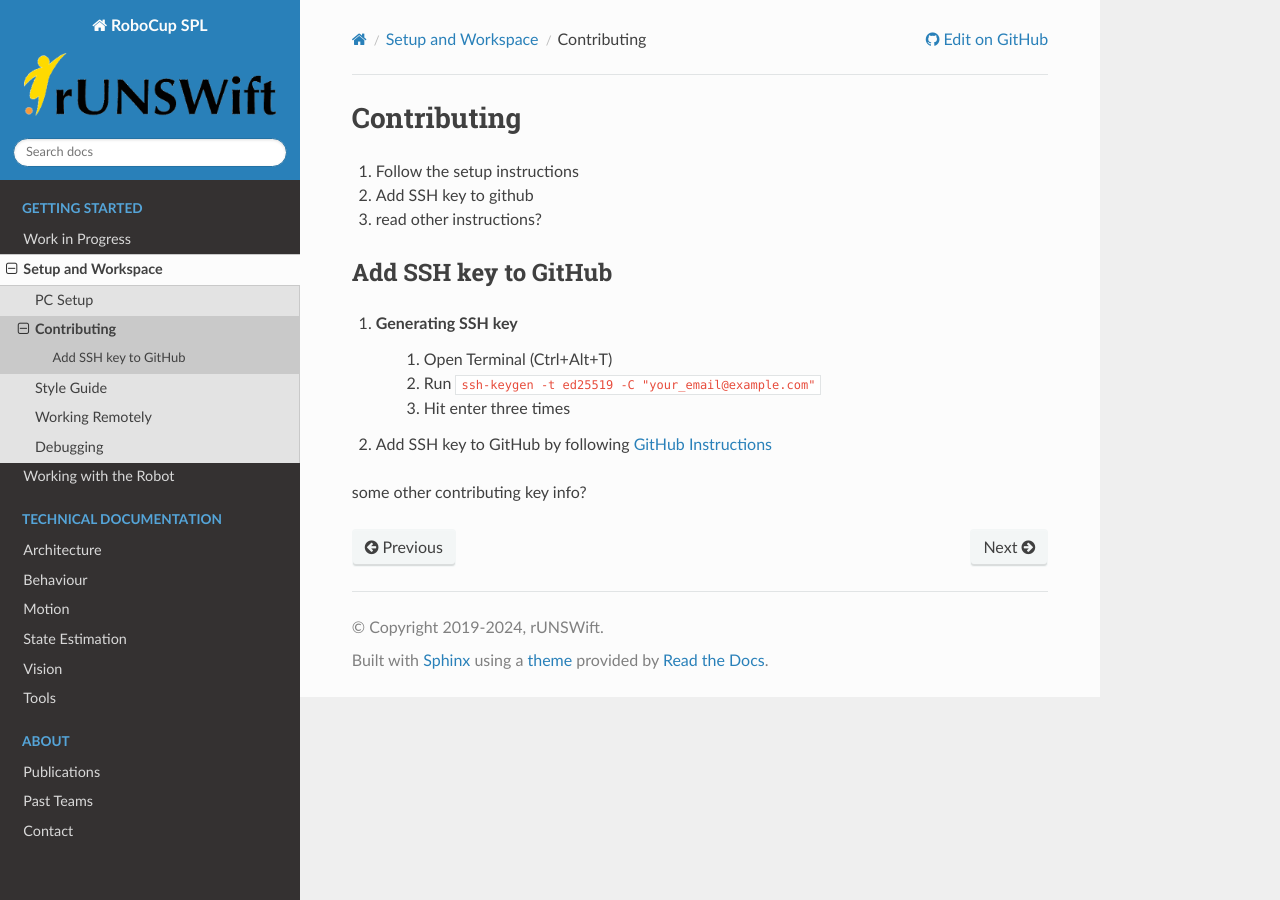
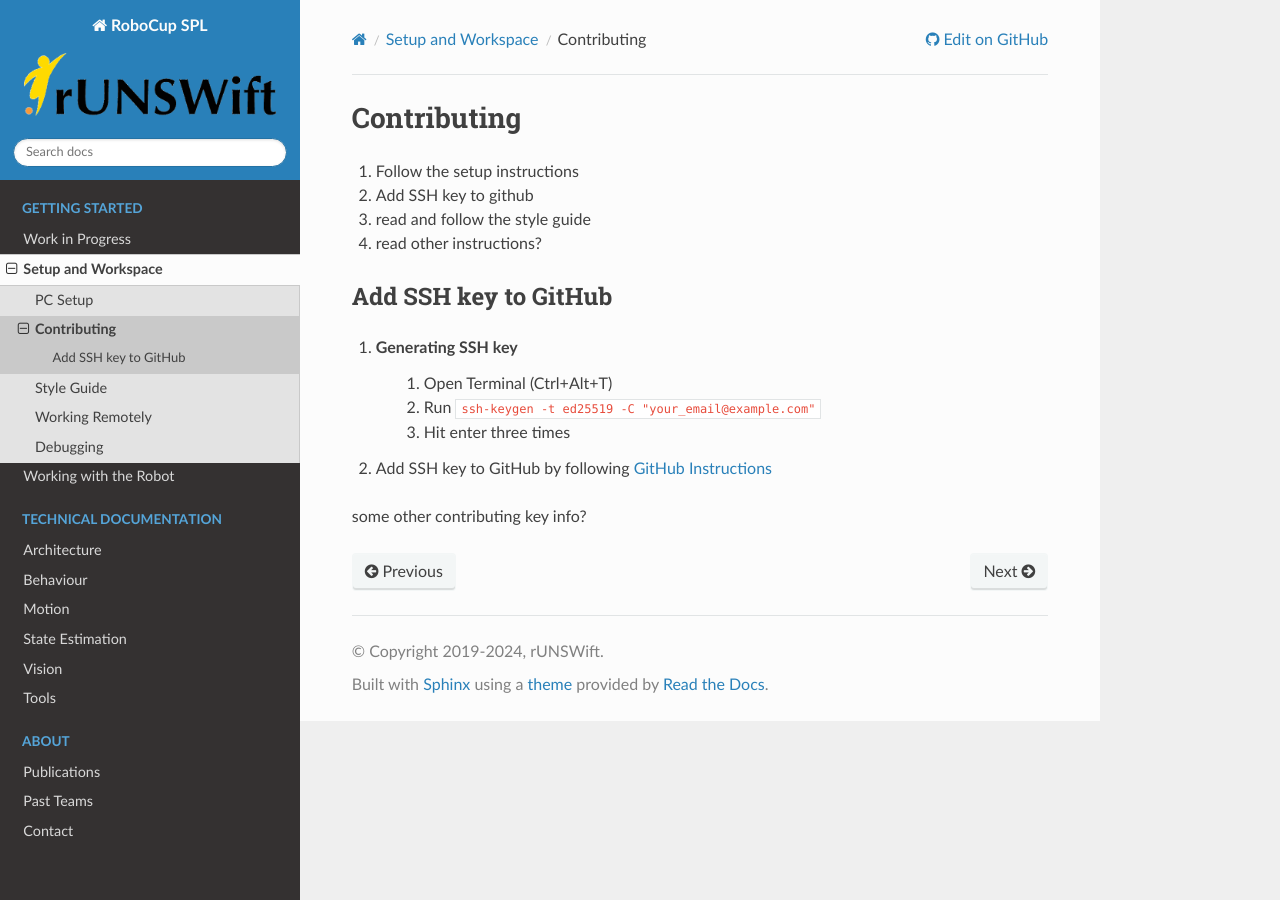
Before and after one commit to UNSWComputing/rUNSWift-docs, a Sphinx documentation site: the page built from source/getting_started/setup_and_workspace/contributing.rst, in a window 1280 px wide. Built offline with Sphinx 7.4.7 and the Read the Docs theme 3.1.0, drawn with Linux system fonts in a browser that asks for light colours.

Commit message:
added more contributing info

```diff
--- a/source/getting_started/setup_and_workspace/contributing.rst
+++ b/source/getting_started/setup_and_workspace/contributing.rst
@@ -7,7 +7,8 @@ Contributing
 
 1. Follow the setup instructions
 2. Add SSH key to github
-3. read other instructions?
+3. read and follow the style guide
+4. read other instructions?
 
 *********************
 Add SSH key to GitHub
--- a/source/getting_started/setup_and_workspace/index.rst
+++ b/source/getting_started/setup_and_workspace/index.rst
@@ -3,6 +3,7 @@ Setup and Workspace
 ###################
 
 .. toctree::
+   :maxdepth: 2
 
    pc_setup
    contributing
```
